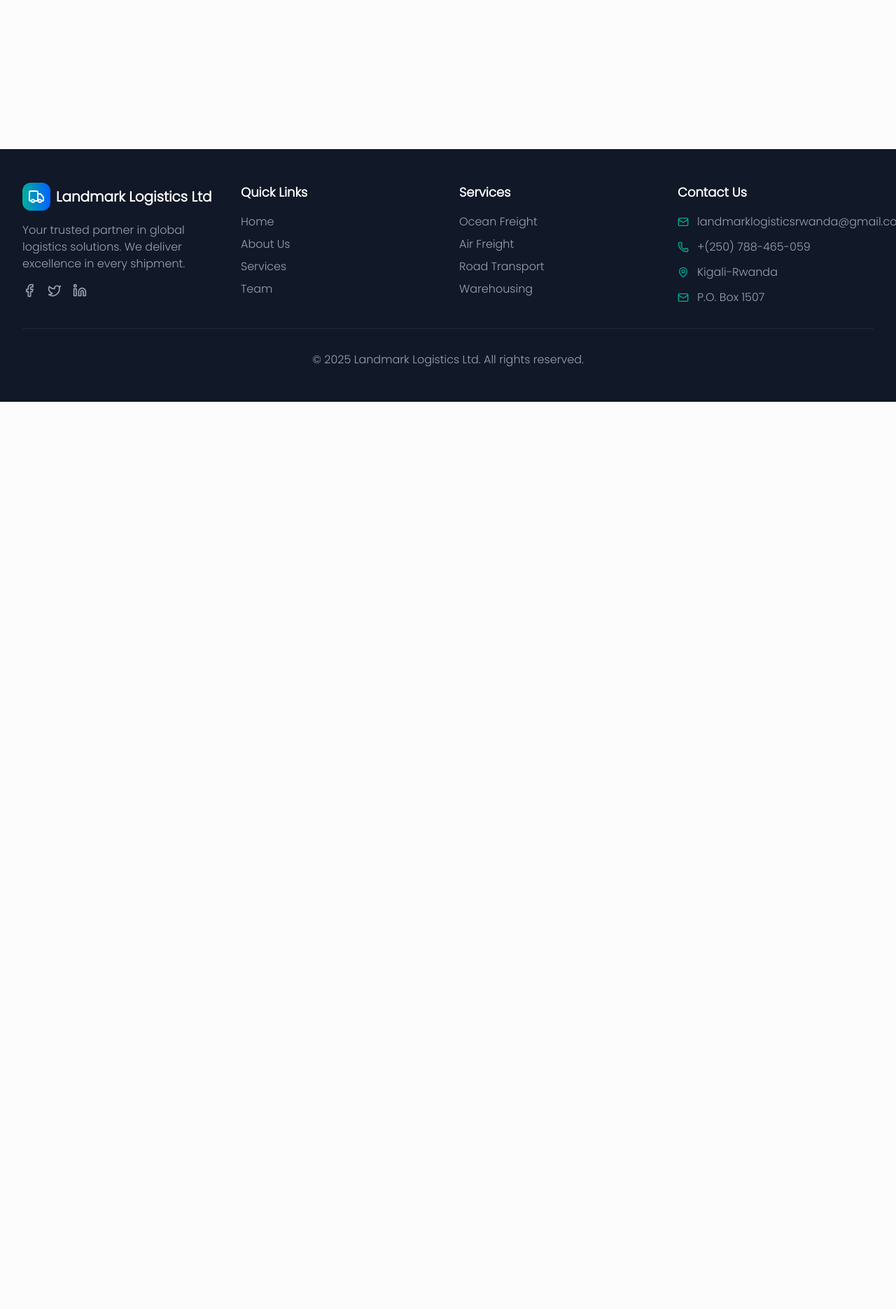
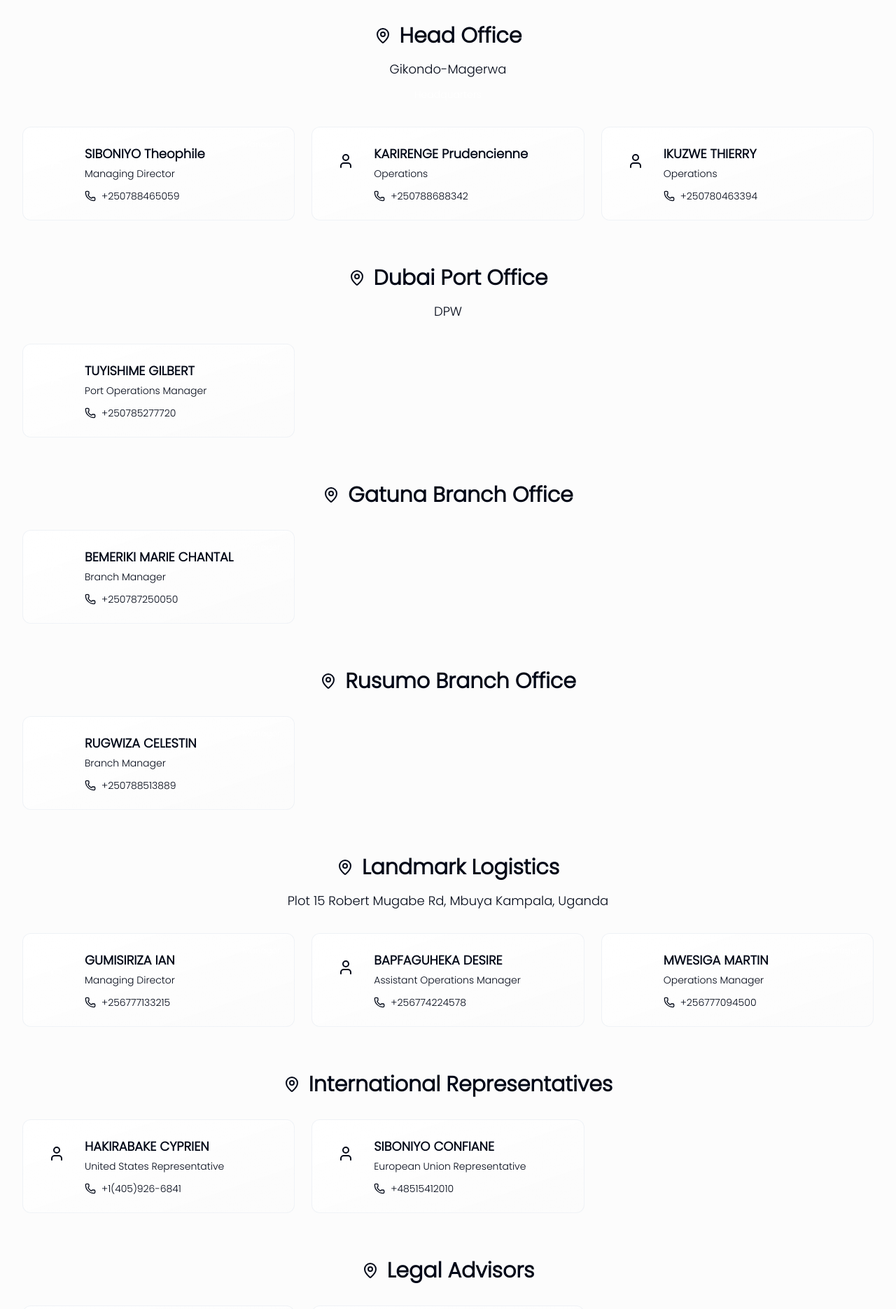
Before and after one commit to iraelie251006/landmark-logistics, a Next.js app: page /team in a window 1280 px wide. Shown: the part 660-2530 px from the top of the page at 70% size. Before the commit the page ends 1234 px from the top, so only its background shows below. Built offline with nearby package versions, Linux system fonts and the light colour scheme.

Commit message:
Added TeamContent component to Team page.

```diff
--- a/app/team/page.tsx
+++ b/app/team/page.tsx
@@ -1,9 +1,11 @@
+import TeamContent from "@/components/TeamContent";
 import TeamHero from "@/components/TeamHero";
 
 const Index = () => {
   return (
     <div className="min-h-screen bg-background">
       <TeamHero />
+      <TeamContent />
     </div>
   );
 };
--- /dev/null
+++ b/components/TeamContent.tsx
@@ -0,0 +1,109 @@
+import React from 'react'
+import { OfficeSection } from './OfficeSection'
+import { TeamMember } from './TeamMember'
+
+const TeamContent = () => {
+  return (
+    <section className="max-w-7xl mx-auto px-4 sm:px-6 lg:px-8 py-16">
+    {/* Head Office */}
+    <OfficeSection title="Head Office" location="Gikondo-Magerwa" isHeadOffice>
+      <TeamMember
+        name="SIBONIYO Theophile"
+        title="Managing Director"
+        phone="+250788465059"
+        isManager
+      />
+      <TeamMember
+        name="KARIRENGE Prudencienne"
+        title="Operations"
+        phone="+250788688342"
+      />
+      <TeamMember
+        name="IKUZWE THIERRY"
+        title="Operations"
+        phone="+250780463394"
+      />
+    </OfficeSection>
+
+    {/* Dubai Port Office */}
+    <OfficeSection title="Dubai Port Office" location="DPW">
+      <TeamMember
+        name="TUYISHIME GILBERT"
+        title="Port Operations Manager"
+        phone="+250785277720"
+        isManager
+      />
+    </OfficeSection>
+
+    {/* Branch Offices */}
+    <OfficeSection title="Gatuna Branch Office">
+      <TeamMember
+        name="BEMERIKI MARIE CHANTAL"
+        title="Branch Manager"
+        phone="+250787250050"
+        isManager
+      />
+    </OfficeSection>
+
+    <OfficeSection title="Rusumo Branch Office">
+      <TeamMember
+        name="RUGWIZA CELESTIN"
+        title="Branch Manager"
+        phone="+250788513889"
+        isManager
+      />
+    </OfficeSection>
+
+    {/* Uganda Office */}
+    <OfficeSection title="Landmark Logistics" location="Plot 15 Robert Mugabe Rd, Mbuya Kampala, Uganda">
+      <TeamMember
+        name="GUMISIRIZA IAN"
+        title="Managing Director"
+        phone="+256777133215"
+        isManager
+      />
+      <TeamMember
+        name="BAPFAGUHEKA DESIRE"
+        title="Assistant Operations Manager"
+        phone="+256774224578"
+      />
+      <TeamMember
+        name="MWESIGA MARTIN"
+        title="Operations Manager"
+        phone="+256777094500"
+        isManager
+      />
+    </OfficeSection>
+
+    {/* International Representatives */}
+    <OfficeSection title="International Representatives">
+      <TeamMember
+        name="HAKIRABAKE CYPRIEN"
+        title="United States Representative"
+        phone="+1(405)926-6841"
+      />
+      <TeamMember
+        name="SIBONIYO CONFIANE"
+        title="European Union Representative"
+        phone="+48515412010"
+      />
+    </OfficeSection>
+
+    {/* Legal Advisors */}
+    <OfficeSection title="Legal Advisors">
+      <TeamMember
+        name="Maître Natukunda Patience"
+        title="Legal Advisor"
+        phone="+250784397240"
+      />
+      <TeamMember
+        name="Maître Masengesho Alliance"
+        title="Legal Advisor"
+        phone="+250791760887"
+      />
+    </OfficeSection>
+  </section>
+  )
+}
+
+export default TeamContent
```
